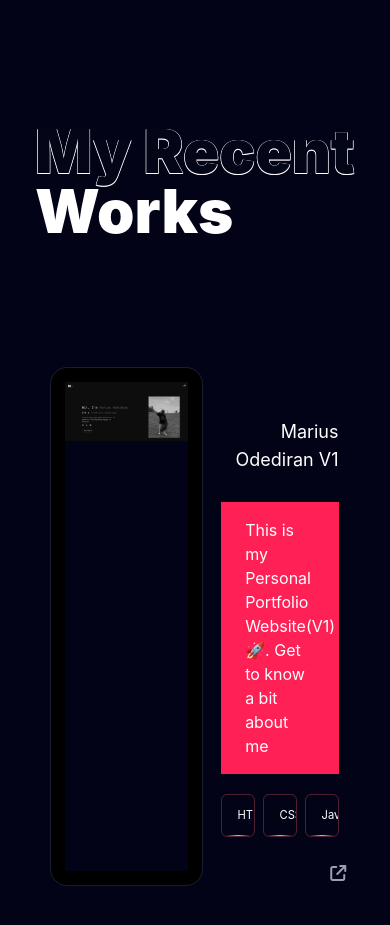
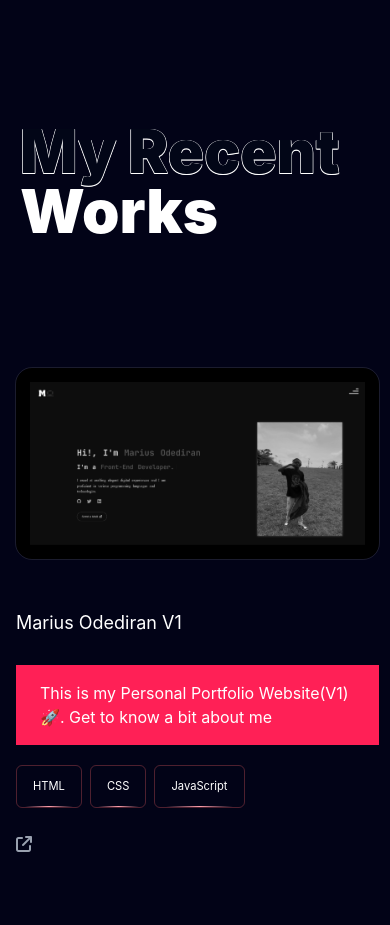
Before and after one commit to Marius-Diran/Portfolio-V2, a website: page src/index.html in a window 390 px wide. Shown: the part 2300-3225 px from the top of the page. Drawn offline with Linux system fonts and the light colour scheme.

Commit message:
Mobile View

```diff
--- a/src/index.html
+++ b/src/index.html
@@ -67,15 +67,15 @@
         </div>
 
           <div class="recent-work box mt-[50vh]" id="work">
-            <h1 class="font-black text-6xl text-white ml-[8vw]"><span class="font-black text-stroke-white">My Recent</span> Works</h1>
+            <h1 class="font-black text-6xl text-white ml-[8vw] max-sm:ml-4"><span class="font-black text-stroke-white">My Recent</span> Works</h1>
 
-            <div class="work-one mt-[15vh] ml-[12vw] flex">
-              <div class="work-img w-[45%] border-[0.9rem] border-solid border-black rounded-2xl outline-[1px] outline-solid outline-white/10 transform transition duration-300 hover:scale-105 hover:shadow-2xl hover:animate-pulse"><img src="assets/Portfolio1-img.png" class="w-full grayscale transition duration-300 hover:grayscale-0"></div>
+            <div class="work-one mt-[15vh] ml-[12vw] flex max-sm:block max-sm:ml-0">
+              <div class="work-img w-[45%] border-[0.9rem] border-solid border-black rounded-2xl outline-[1px] outline-solid outline-white/10 transform transition duration-300 hover:scale-105 hover:shadow-2xl hover:animate-pulse max-sm:w-[95%] max-sm:ml-3"><img src="assets/Portfolio1-img.png" class="w-full grayscale transition duration-300 hover:grayscale-0"></div>
 
-              <div class="work-one_writeup w-[35%] ml-[5vw]">
-                <h1 class="text-end mt-[6vh] text-lg">Marius Odediran V1</h1>
+              <div class="work-one_writeup w-[35%] ml-[5vw] max-sm:w-[95%] max-sm:ml-3">
+                <h1 class="text-end mt-[6vh] text-lg max-sm:text-start">Marius Odediran V1</h1>
                 <p class="bg-rose-500 px-6 py-4 mt-7">This is my Personal Portfolio Website(V1)🚀. Get to know a bit about me</p>
-                <div class="work-one_btns flex justify-end mt-5">
+                <div class="work-one_btns flex justify-end mt-5 max-sm:justify-start">
                   <button class="mr-2 relative flex items-center border-[0.1px] border-solid border-red-400/30 rounded-md py-3 px-4 overflow-hidden">
                     <p class="text-[0.7rem]">HTML</p>
                     <span class="absolute inset-x-0 h-0.5 -bottom-[1px] bg-gradient-to-r w-3/4 mx-auto from-transparent via-rose-300 to-transparent"></span>
@@ -90,7 +90,7 @@
                   </button>
                 </div>
 
-                <div class="w-fit mt-6 ml-[28vw]"><a href="https://mariusodediran.netlify.app/" target="_blank"><i class="fa-solid fa-arrow-up-right-from-square text-gray-400 hover:text-white"></i></a></div>
+                <div class="w-fit mt-6 ml-[28vw] max-sm:ml-0"><a href="https://mariusodediran.netlify.app/" target="_blank"><i class="fa-solid fa-arrow-up-right-from-square text-gray-400 hover:text-white"></i></a></div>
               </div>
             </div>
 
```
Also changed, not shown: src/output.css.
